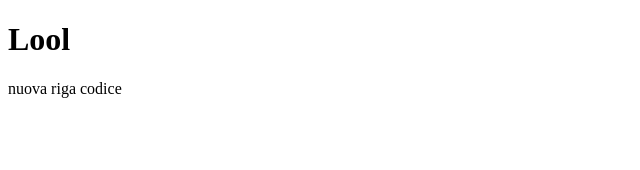
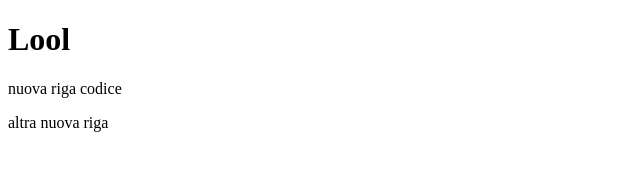
Before and after one commit to Matteo-peruch/prova_git, a plain HTML site: page index.html in a window 1280 px wide. Shown: the whole page, without its empty margins (0-640 px from the left). Drawn offline with Linux system fonts and the light colour scheme.

Commit message:
ultimo salvataggio index.html

```diff
--- a/index.html
+++ b/index.html
@@ -8,5 +8,6 @@
   <!--aggiungere tag script-->
     <h1>Lool</h1>
     <p>nuova riga codice</p>
+    <p>altra nuova riga</p>
   </body>
 </html>
```
